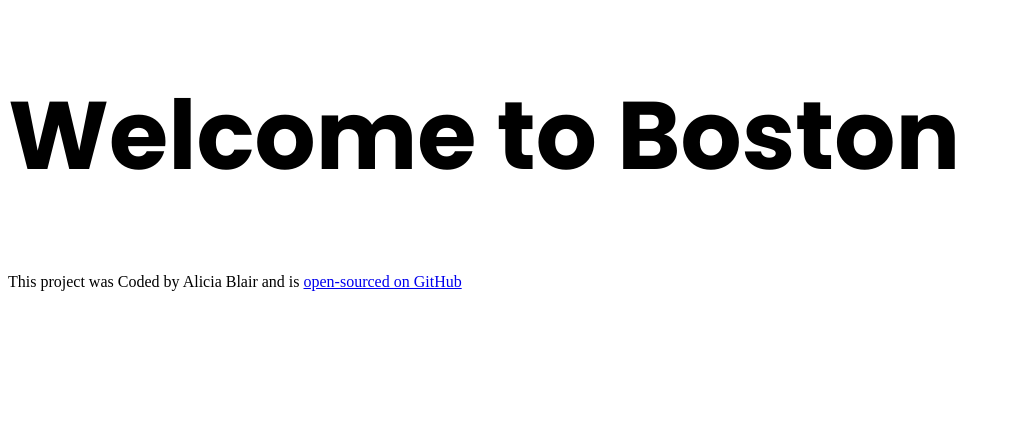
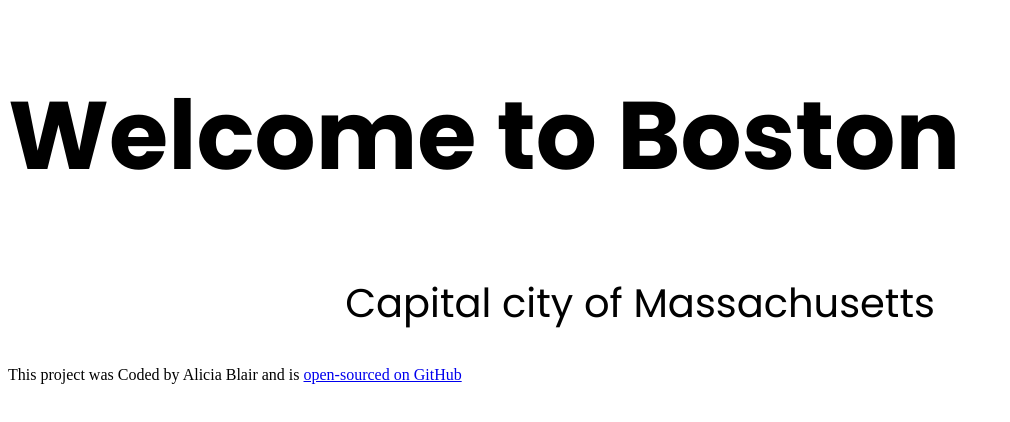
Before and after one commit to aliciablair/boston-travel-project, a plain HTML site: page index.html in a window 1280 px wide. Shown: the whole page, without its empty margins (0-1010 px from the left). Drawn offline with Linux system fonts and the light colour scheme.

Commit message:
added title to homepage

```diff
--- a/index.html
+++ b/index.html
@@ -15,6 +15,7 @@
   </head>
   <body>
     <h1>Welcome to Boston</h1>
+    <h2>Capital city of Massachusetts </h2>
 
     <footer>
       This project was Coded by Alicia Blair and is
--- a/src/styles.css
+++ b/src/styles.css
@@ -1,8 +1,17 @@
 h1 {
-  font-family: "Poppins";
+  font-family: Poppins;
   font-size: 96px;
   font-weight: 700;
   line-height: 144px;
   letter-spacing: 0em;
   text-align: left;
 }
+
+h2 {
+  font-family: Poppins;
+  font-size: 40px;
+  font-weight: 400;
+  line-height: 60px;
+  letter-spacing: 0em;
+  text-align: center;
+}
```
